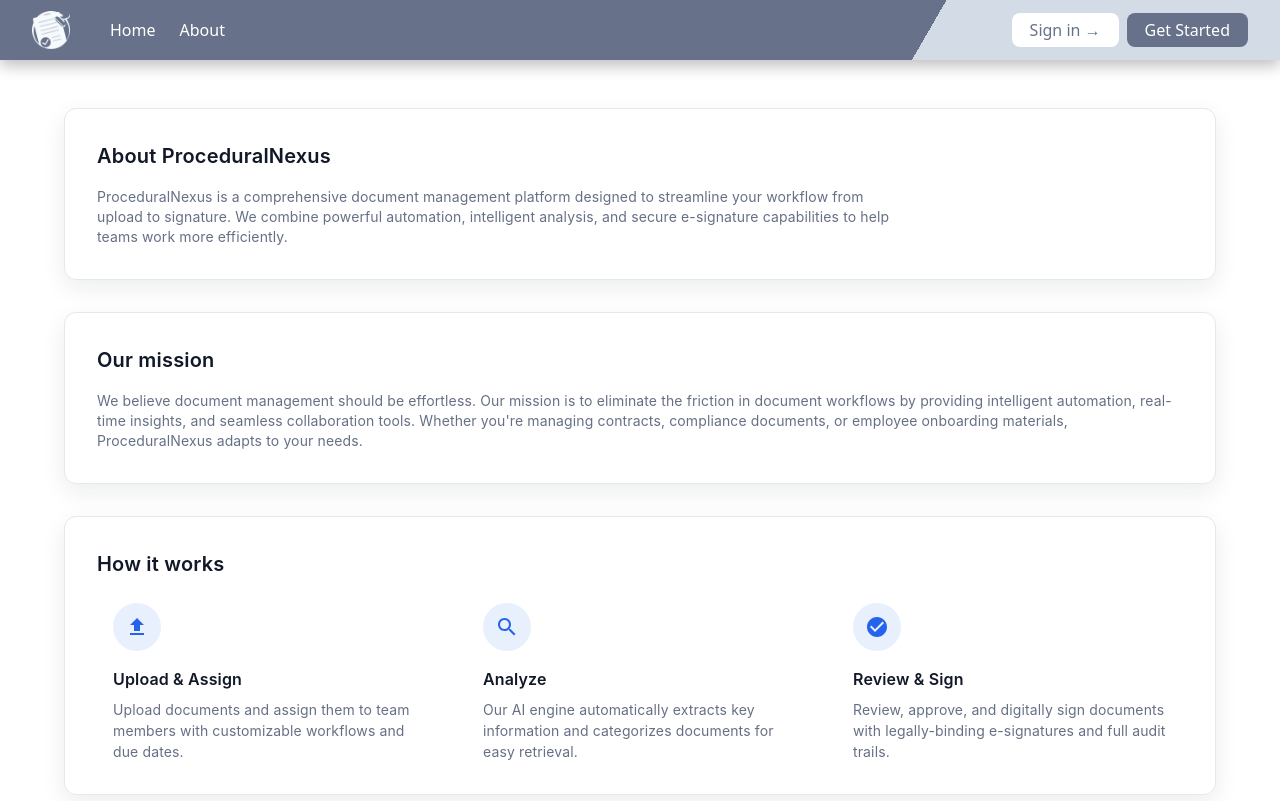
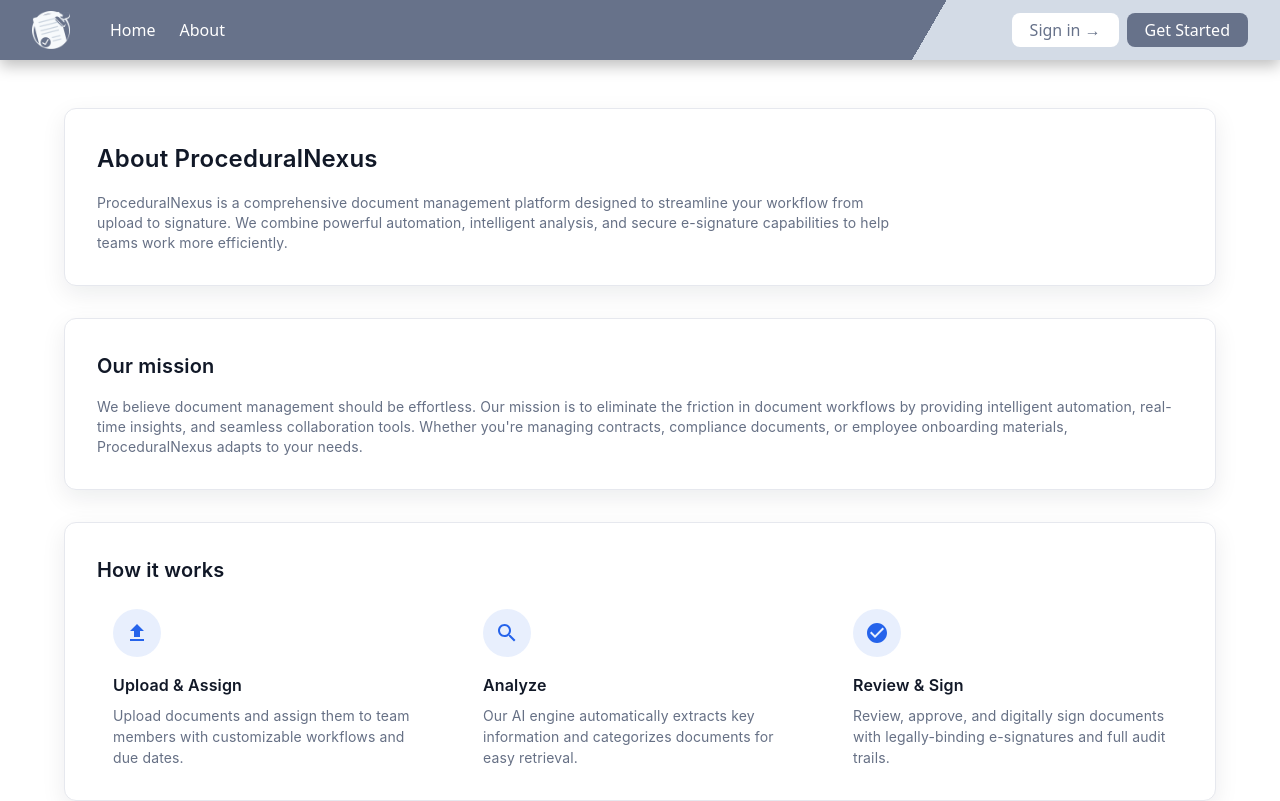
Before and after one commit to Vlad-Valean/ProceduralNexus, a React (Vite) app in the folder webapp/: page /about in a window 1280 px wide. Shown: the top 801 px of the page. Built offline with nearby package versions, Linux system fonts and the light colour scheme.

Commit message:
update About page typography for improved readability

```diff
--- a/webapp/src/pages/About.tsx
+++ b/webapp/src/pages/About.tsx
@@ -24,7 +24,7 @@ const About: React.FC = () => {
         >
           <Typography
             sx={{
-              fontSize: '20px',
+              fontSize: '24px',
               fontWeight: 600,
               mb: 2,
               color: '#111827',
```
